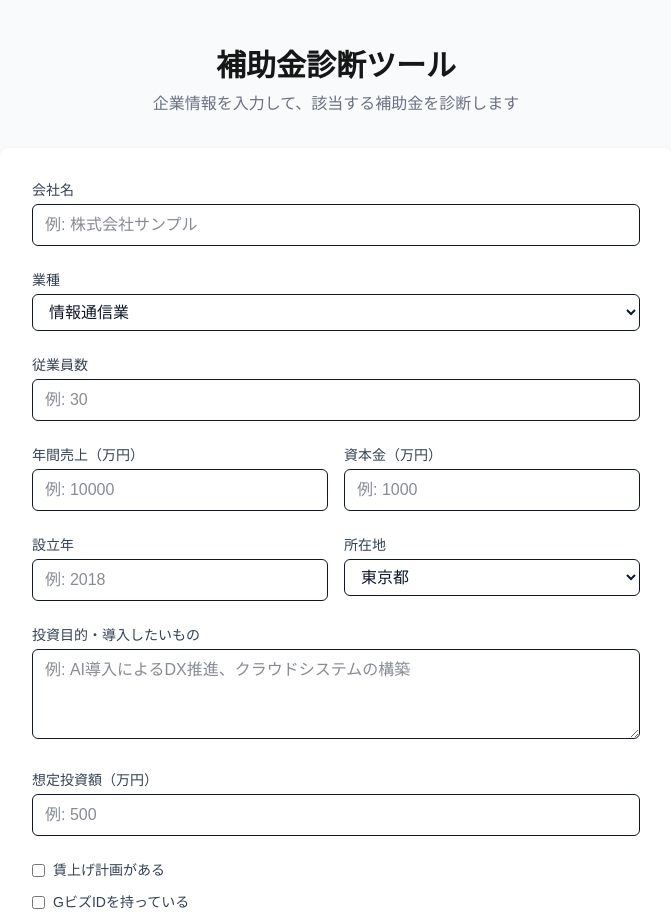
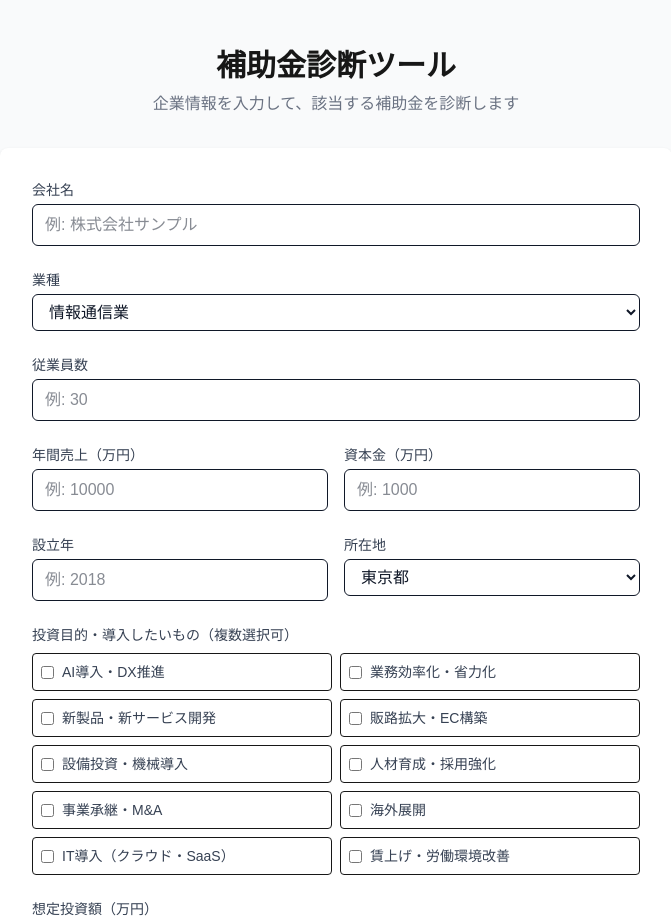
Before and after one commit to shinogw/subsidy-diagnosis-tool, a Next.js app in the folder frontend/: page / in a window 1280 px wide. Shown: the top 921 px of the page, without its empty margins (304-975 px from the left). Built offline with nearby package versions, Linux system fonts and the light colour scheme.

Commit message:
UX: 投資目的を自由記載→チェックボックスに変更

```diff
--- a/frontend/src/app/page.tsx
+++ b/frontend/src/app/page.tsx
@@ -31,7 +31,7 @@ export default function Home() {
     prefecture: "東京都",
     has_wage_increase_plan: false,
     has_gbiz_id: false,
-    investment_purpose: "",
+    investment_purposes: [] as string[],
     investment_amount: "",
   });
 
@@ -54,6 +54,7 @@ export default function Home() {
       capital: form.capital ? parseInt(form.capital) * 10000 : null,
       established_year: form.established_year ? parseInt(form.established_year) : null,
       investment_amount: form.investment_amount ? parseInt(form.investment_amount) * 10000 : null,
+      investment_purpose: form.investment_purposes.join("、"),
     };
 
     try {
@@ -160,13 +161,38 @@ export default function Home() {
 
           {/* 投資目的 */}
           <div>
-            <label className="block text-sm font-medium text-gray-700 mb-1">投資目的・導入したいもの</label>
-            <textarea
-              name="investment_purpose" rows={3}
-              value={form.investment_purpose} onChange={handleChange}
-              className="w-full border rounded-md px-3 py-2 text-gray-900"
-              placeholder="例: AI導入によるDX推進、クラウドシステムの構築"
-            />
+            <label className="block text-sm font-medium text-gray-700 mb-2">投資目的・導入したいもの（複数選択可）</label>
+            <div className="grid grid-cols-2 gap-2">
+              {[
+                "AI導入・DX推進",
+                "業務効率化・省力化",
+                "新製品・新サービス開発",
+                "販路拡大・EC構築",
+                "設備投資・機械導入",
+                "人材育成・採用強化",
+                "事業承継・M&A",
+                "海外展開",
+                "IT導入（クラウド・SaaS）",
+                "賃上げ・労働環境改善",
+              ].map((purpose) => (
+                <label key={purpose} className="flex items-center gap-2 p-2 border rounded hover:bg-gray-50 cursor-pointer">
+                  <input
+                    type="checkbox"
+                    checked={form.investment_purposes.includes(purpose)}
+                    onChange={(e) => {
+                      setForm((prev) => ({
+                        ...prev,
+                        investment_purposes: e.target.checked
+                          ? [...prev.investment_purposes, purpose]
+                          : prev.investment_purposes.filter((p) => p !== purpose),
+                      }));
+                    }}
+                    className="rounded"
+                  />
+                  <span className="text-sm text-gray-700">{purpose}</span>
+                </label>
+              ))}
+            </div>
           </div>
 
           {/* 想定投資額 */}
```
